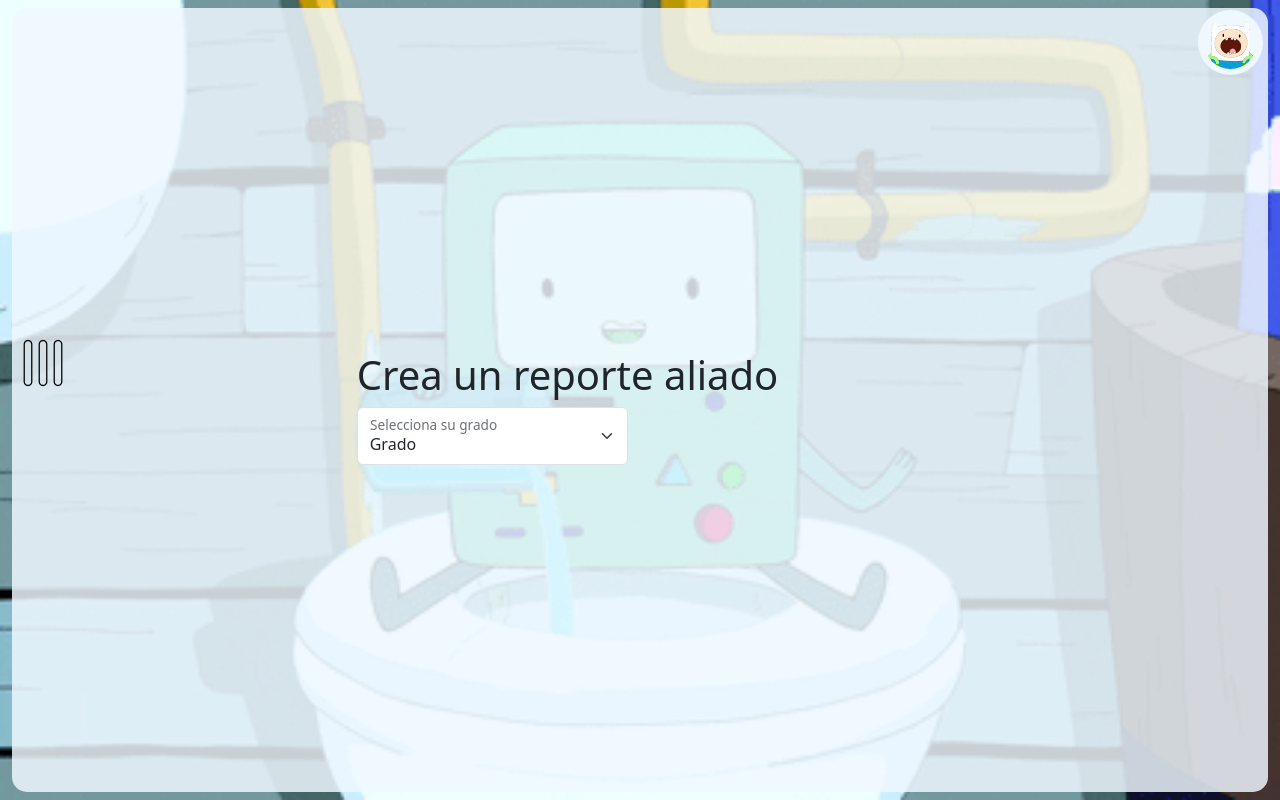
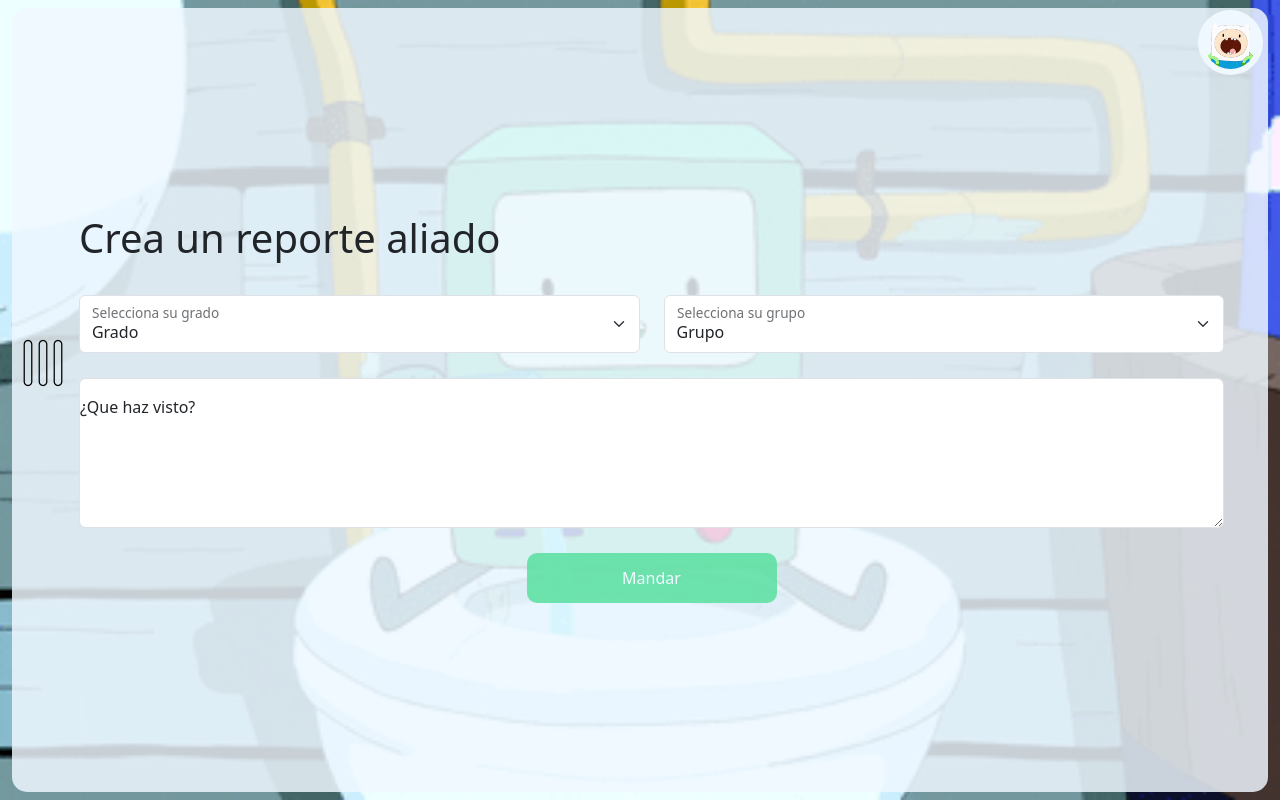
Before and after one commit to Christianguarnerosx/Antiacosoalm, a PHP site: page /Reporte.php in a window 1280 px wide. Run offline with PHP 8.4, Linux system fonts and the light colour scheme; a user stored in the database is signed in; data comes from the database, SQL or seed files in the repository; some libraries are stand-ins or nearby versions.

Commit message:
Crear reportes alm/ Crear componente textarea,grados/ Modificar comportamiento de contenedor main

```diff
--- a/Cliente/Principalalm.php
+++ b/Cliente/Principalalm.php
@@ -55,8 +55,8 @@
                     <!-- Este es el contendor de las card/opciones que muestras acciones de la app en la interfaz principal-->
                     <!-- A este main se le aplicara un scroll en y cuando el contenido se deborde, solo se oculta el scroll x y se asigna un tama;o-->
                     <main id="plantillaalm-main" class="row"> <!--Para que pueda funcionar el centrar y evitar otro juego de col y row, se convierte el main en row y centramos su contenido-->
-                        <div class="col">
-                            <div class="row centrar espacio-top-c espacio-left-c">
+                        <div class="col"> <!-- AQUI VA EL CONTENIDO PROPIO -->
+                            <div class="row espacio-top-c">
                                 <!--Fila/seccion de titulos y subtitulos-->
                                 <h1 class="titulo-g"><!--Mensaje de bienvenida con nombre. Aqui se obtiene el nombre haciendo referencia a la variable sesion (que tiene el id (obtenido en autenticar)) y consultando en el php de abajo -->
                                     Hola <?Php include("../Servidor/funciones_session/session_nombreapa.php") ?> <!--Mandamos a trear una funcion que obtienen el nombre de la session iniciada (Para esto se debe corroborar si se inicio la session_start en este documento)-->
@@ -65,7 +65,7 @@
                             </div>
 
                             <!--fila/seccion de cards de opciones rapidas (Sera el contenedor y podra aguantar demasiadas tarjetas (elementos tipo a))-->
-                            <div class="row espacio-top-c centrar"> <!--Seccion de card de opciones principalalm-->
+                            <div class="row espacio-top-c"> <!--Seccion de card de opciones principalalm-->
                                 <!--Tarjeta de opciones de inicio/ en inetrfaz principal-->
                                 <a href="Reporte.php" class="card-principalalm decoracion-no borde-r-c"> <!-- Esta Es la tarjeta tipo a, para que sea un link cuando le den click, el espacion parq ue existan entre ellas no funciona si le pones la class espacio top, se agrego al class card perosnalizado-->
                                     <div class="row espacio-top-m"><!--Fila de texto de la card-->
--- a/Cliente/Reporte.php
+++ b/Cliente/Reporte.php
@@ -54,16 +54,26 @@
 
                     <!-- Este es el contendor de las card/opciones que muestras acciones de la app en la interfaz principal-->
                     <!-- A este main se le aplicara un scroll en y cuando el contenido se deborde, solo se oculta el scroll x y se asigna un tama;o-->
-                    <main id="plantillaalm-main" class="row"> <!--Para que pueda funcionar el centrar y evitar otro juego de col y row, se convierte el main en row y centramos su contenido-->
-                        <div class="col centrar"> <!-- AQUI VA EL CONTENIDO PROPIO-->
-                            <div class="row">
-                                <h1>Crea un reporte aliado</h1>
-                                <div class="col">
-                                    <?php include("componentes_php/componente_grados.php"); ?>
-                                </div>
-                                <div class="col">
-                                </div>
-                            </div>
+                    <main id="plantillaalm-main" class="row centrar"> <!--Para que pueda funcionar el centrar y evitar otro juego de col y row, se convierte el main en row y centramos su contenido-->
+                        <div class="col"> <!-- AQUI VA EL CONTENIDO PROPIO-->
+                            <form class="row" action="" method="POST">
+                                    <h1>Crea un reporte aliado</h1>
+                                    <div class="row espacio-top-c">
+                                        <div class="col select-padre">
+                                            <?php include("componentes_php/componente_select_grados.php"); ?>
+                                        </div>
+                                        <div class="col select-hijo">
+                                            <?php include("componentes_php/componente_select_grupos.php"); ?>
+                                        </div>
+                                    </div>
+                                    <div class="row textarea-nieto centrar espacio-top-c">
+                                        <?php include("componentes_php/componente_textarea_reporte.php"); ?>
+                                    </div>
+
+                                    <div class="row textarea-nieto centrar espacio-top-c">
+                                        <?php include("componentes_php/componente_btn_reporte.php"); ?>
+                                    </div>
+                            </form>
                         </div>
                     </main>
                 </section>
@@ -83,9 +93,13 @@
     <!--Sweet alert-->
     <script src="https://cdn.jsdelivr.net/npm/sweetalert2@10"></script>
 
+    <!--js de menu-->
     <script src="js/recibe_alertas.js"></script> <!--Sirve para que llegue y muestre la alerta de iniciado sesion con exito//avatarconfirm/fondo confirm-->
     <script src="js/logica_menu_plantilla.js"></script> <!--Sirve para poder hacer funcionar las col como menus-->
     <script src="js/hover_drops.js"></script> <!--Sirve para que los las flechas de los drops se abran automaticamente al sobreponer el mouse-->
+
+    <!--Js de esta interfaz-->
+    <script src="js/logica_select_reportes.js"></script>
 </body>
 
 </html>
--- /dev/null
+++ b/Cliente/componentes_php/componente_btn_reporte.php
@@ -0,0 +1,2 @@
+<!-- Boton para todas las interfaces de enviar reportes -->
+<button type="submit" class="btn-m btn-reporte">Mandar</button>
--- a/Cliente/componentes_php/componente_grados.php
+++ b/Cliente/componentes_php/componente_select_grados.php
@@ -5,7 +5,6 @@ $query = "SELECT id_grado, nombre_grado from grados";
 $consulta = mysqli_query($conexion, $query);
 
 if (mysqli_num_rows($consulta) > 0) {
-    $row = mysqli_fetch_array($consulta);
 ?>
     <div class="form-floating">
         <select class="form-select" id="floatingSelect" aria-label="Floating label select example">
--- /dev/null
+++ b/Cliente/componentes_php/componente_select_grupos.php
@@ -0,0 +1,27 @@
+<?Php
+include("../Servidor/Conexion.php");  /* Para que se importe bien la conexion es necesario que sea SOLO include() porqueeeee si utilizas include_once() marca error*/
+
+$query = "SELECT id_grupo, nombre_grupo from grupos";
+$consulta = mysqli_query($conexion, $query);
+
+if (mysqli_num_rows($consulta) > 0) {
+?>
+    <div class="form-floating">
+        <select class="form-select" id="floatingSelect" aria-label="Floating label select example">
+            <option selected>Grupo</option>
+            <?Php
+            while ($row = mysqli_fetch_assoc($consulta)) {
+                $id_grupo= $row['id_grupo'];
+                $nom_grupo= $row['nombre_grupo'];
+                echo "<option value='" . $id_grupo. "'>" . $nom_grupo. "</option>";
+            } ?>
+        </select>
+        <label for="floatingSelect">Selecciona su grupo</label>
+    </div>
+<?php
+} else {
+    echo "<option value=''>No hay resultados</option>";
+}
+
+mysqli_close($conexion);
+?>
--- /dev/null
+++ b/Cliente/componentes_php/componente_textarea_reporte.php
@@ -0,0 +1,4 @@
+<div class="form-floating"> <!--Para poder cambiar el tamaño de el textarea es necesario mandar traer la clase del floating y la del text area (las 2)-->
+    <textarea class="form-control textarea-reporte" placeholder="Redacta tu reporte aqui" id="floatingTextarea"></textarea>
+    <label for="floatingTextarea">¿Que haz visto?</label>
+</div>
--- a/Cliente/css/estilos.css
+++ b/Cliente/css/estilos.css
@@ -35,6 +35,11 @@ haciendo mas reciclabe el codigo*/
 /*Utilzado para poder acomodar todos los elementos y se vayan recorriendo para abajo si es que se excede del contenedor*/
 .display-l {
   display: inline;
+}
+
+/*Utilzado para poder acomodar todos los elementos y se vayan recorriendo para abajo si es que se excede del contenedor*/
+.display-no {
+  display: none;
 }
 
 /*Have que un nav o cualquier otra cosa horizontal se haga vertical*/
@@ -146,8 +151,8 @@ haciendo mas reciclabe el codigo*/
 
 /*Hace el tamano de un boton mediano*/
 .btn-m {
-  width: 200px;
-  height: 65px;
+  width: 250px;
+  height: 50px;
   transition: 0.2s ease;
 }
 
@@ -730,10 +735,11 @@ Asi logras evadir lo de position y z index en los elementos*/
 #plantillaalm-main {
   position: absolute;
   bottom: 70px; /*Hace que el contenedor se fije desde abajo*/
-  height: 80%; /*Para que tenga un tama;o y posicion de contenedor adecuado y haga el efecto que salgan debajo de la barra de busqueda*/
+  height: 80%; /*Para que tenga u n tama;o y posicion de contenedor adecuado y haga el efecto que salgan debajo de la barra de busqueda*/
   width: 95%;
   overflow-y: auto; /*Permite el scroll de arriba a bajo*/
   overflow-x: hidden; /*esconde/bloquea el scroll de izq a derecha*/
+  margin-left: 35px;
 }
 
 /*Asignado par ser responsivo a que tipo de resolucion de pantalla tenga, para que en telefono sea mas alto*/
@@ -743,7 +749,7 @@ Asi logras evadir lo de position y z index en los elementos*/
   }
 }
 
-/*------------------------------------------------------------------------------------------------------------ principalalm -------------*/
+/*----------------------------------------------------------------------------------------- principalalm -------------*/
 /*Tarjeta de opciones grande*/
 .card-principalalm {
   position: relative; /*Se asigna posicion para que el elemento icono de la card se pueda poner abajo derecha de manera fija con rigth 0 y left 0*/
@@ -806,7 +812,7 @@ Asi logras evadir lo de position y z index en los elementos*/
   }
 }
 
-/******************************************************************************************************* Menualm/include **************/
+/******************************************************************************************* Menualm/include **************/
 /*Maneja lod drops que cuando se abran las opciones esten mas a la derecha y no debajo*/
 .menualmdrop {
   margin-left: 213px;
@@ -862,3 +868,25 @@ Asi logras evadir lo de position y z index en los elementos*/
     width: 70vw;
   }
 }
+
+/*Estos componenentes se utilizan apartir de el menu principal*/
+/*+++++++++++++++++++++++++++++++++++++++++++++++++++++++++++++++++++++ Componentes php ++++++++++++++++++++++++*/
+/*-------------------------------------------- Reportes ---------------------------------------*/
+/*Asigna al text area de todas las interfaces que lo manden a traer el mismo tamaño (modificando este modificas todos)*/
+.form-floating .textarea-reporte {
+  height: 150px;
+}
+
+/*Asigna al boton de submit reporte de todas las interfaces que lo manden a traer el mismo tamaño (modificando este modificas todos)*/
+.btn-reporte {
+  background-color: rgba(91, 224, 160, 0.863);
+  color: aliceblue;
+  border: none;
+  border-radius: 10px;
+}
+
+/*Asigna al boton de submit reporte una animacion de crecer cuando se sobrepone de todas las interfaces que lo manden a traer el mismo tamaño (modificando este modificas todos)*/
+.btn-reporte:hover {
+  background-color: rgba(50, 218, 137, 0.863);
+  transform: scale(1.1);
+}
--- a/Cliente/include/Configusuariosalm.php
+++ b/Cliente/include/Configusuariosalm.php
@@ -38,6 +38,7 @@
                     <div class="collapse opcionconfigusualm scroll-y alinear-center borde-r-c" id="contenedor-cambiaravataralm">
                         <h1 class="espacio-top-c text-g txt-blanco"> Elige tu nuevo avatar</h1>
                         <div class="row centrar">
+                            <!-- Estas clases asignan tamaño/ animacion sobreponer / espacio de arriba.   El onclick es de java y de jquery al parecer, Manda a una funcion la ruta que se declara--->
                             <img class="avatar-elegir hover-avatar espacio-top-c" src="imagenes/avatares/avatar-jakfin.gif" alt="" onclick="Imagenseleccionada('imagenes/avatares/avatar-jakfin.gif')">
                             <img class="avatar-elegir hover-avatar espacio-top-c" src="imagenes/avatares/avatar-bmoranchero.gif" alt="" onclick="Imagenseleccionada('imagenes/avatares/avatar-bmoranchero.gif')">
                             <img class="avatar-elegir hover-avatar espacio-top-c" src="imagenes/avatares/avatar-dulceprincesa.gif" alt="" onclick="Imagenseleccionada('imagenes/avatares/avatar-dulceprincesa.gif')">
@@ -52,6 +53,7 @@
                     <!--Conetenedor de cambiar fondo (inicialmente esta collapsado)--> <!-- Se utiliza el id para hacer la logica de comportamiento de como abrir y cerrar contenedores con js-->
                     <div class="collapse opcionconfigusualm scroll-y alinear-center borde-r-c" id="contenedor-cambiarfondoalm">
                         <div class="row centrar">
+                            <!-- Estas clases asignan tamaño/ animacion sobreponer / espacio de arriba.   El onclick es de java y de jquery al parecer, Manda a una funcion la ruta que se declara--->
                             <h1 class="espacio-top-c text-g txt-blanco"> Elige tu nuevo fondo</h1>
                             <img class="fondo-elegir hover-btn espacio-top-c" src="imagenes/fondos/fondo-gusano.gif" alt="" onclick="Fondoseleccionado('imagenes/fondos/fondo-gusano.gif')">
                             <img class="fondo-elegir hover-btn espacio-top-c" src="imagenes/fondos/fondo-zen.gif" alt="" onclick="Fondoseleccionado('imagenes/fondos/fondo-zen.gif')">
@@ -62,7 +64,7 @@
 
                     <!--Conetenedor de cambiar apodo (inicialmente esta collapsado)--> <!-- Se utiliza el id para hacer la logica de comportamiento de como abrir y cerrar contenedores con js-->
                     <div class="collapse opcionconfigusualm centrar borde-r-c alinear-center" id="contenedor-cambiarapodoalm">
-
+                        <!-- Aun no se comienza -->
                     </div>
                 </div>
             </div>
--- a/Cliente/plantillas/estructura_menu.php
+++ b/Cliente/plantillas/estructura_menu.php
@@ -76,9 +76,12 @@
     <!--Sweet alert-->
     <script src="https://cdn.jsdelivr.net/npm/sweetalert2@10"></script>
 
+    <!--js de menu-->
     <script src="js/recibe_alertas.js"></script> <!--Sirve para que llegue y muestre la alerta de iniciado sesion con exito//avatarconfirm/fondo confirm-->
     <script src="js/logica_menu_plantilla.js"></script> <!--Sirve para poder hacer funcionar las col como menus-->
     <script src="js/hover_drops.js"></script> <!--Sirve para que los las flechas de los drops se abran automaticamente al sobreponer el mouse-->
+
+    <!--Js de esta interfaz-->
 </body>
 
 </html>
```
Also changed, not shown: Cliente/js/logica_select_reportes.js (added, +8 -0 lines), 1 other file. Lines whose indentation alone changed are shown as unchanged.
